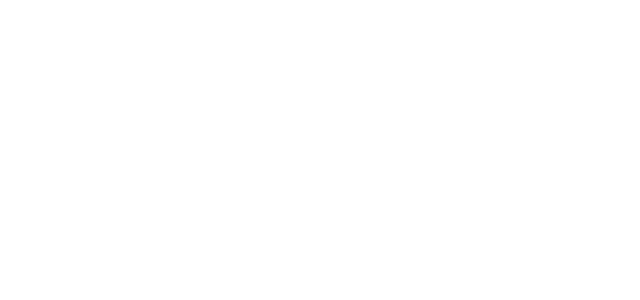
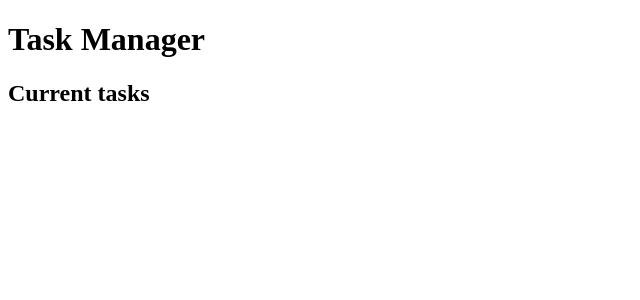
Before and after one commit to federicascognamiglio/react-task-list, a React (Vite) app: page / in a window 1280 px wide. Shown: the top 300 px of the page, without its empty margins (0-640 px from the left). Built offline with nearby package versions, Linux system fonts and the light colour scheme.

Commit message:
feat: tasks filter

```diff
--- a/src/App.jsx
+++ b/src/App.jsx
@@ -1,13 +1,24 @@
 import tasks from "../tasks.js"
-console.log(tasks);
-
 
 function App() {
+  // Data
+  const currentTasks = tasks.filter(curTask => curTask.state === "backlog" || curTask.state === "in_progress");
+  const completedTasks = tasks.filter(curTask => curTask.state === "completed");
 
-
+  // Functions
+  // const printTasks = () => currentTasks
   return (
     <>
+      <header>
+        <h1>Task Manager</h1>
+      </header>
+      <main>
+        <div>
+          <h2>Current tasks</h2>
+          <ul></ul>
+        </div>
 
+      </main>
     </>
   )
 }
```
